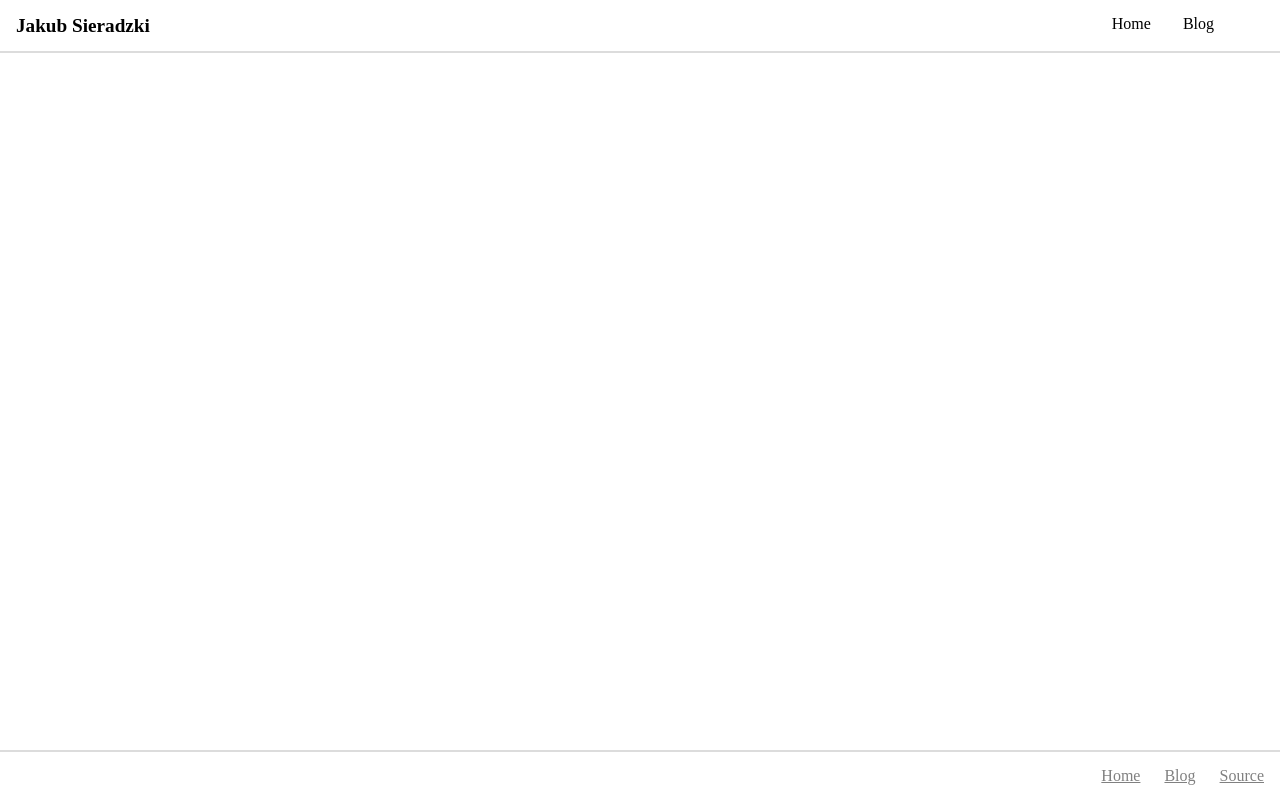
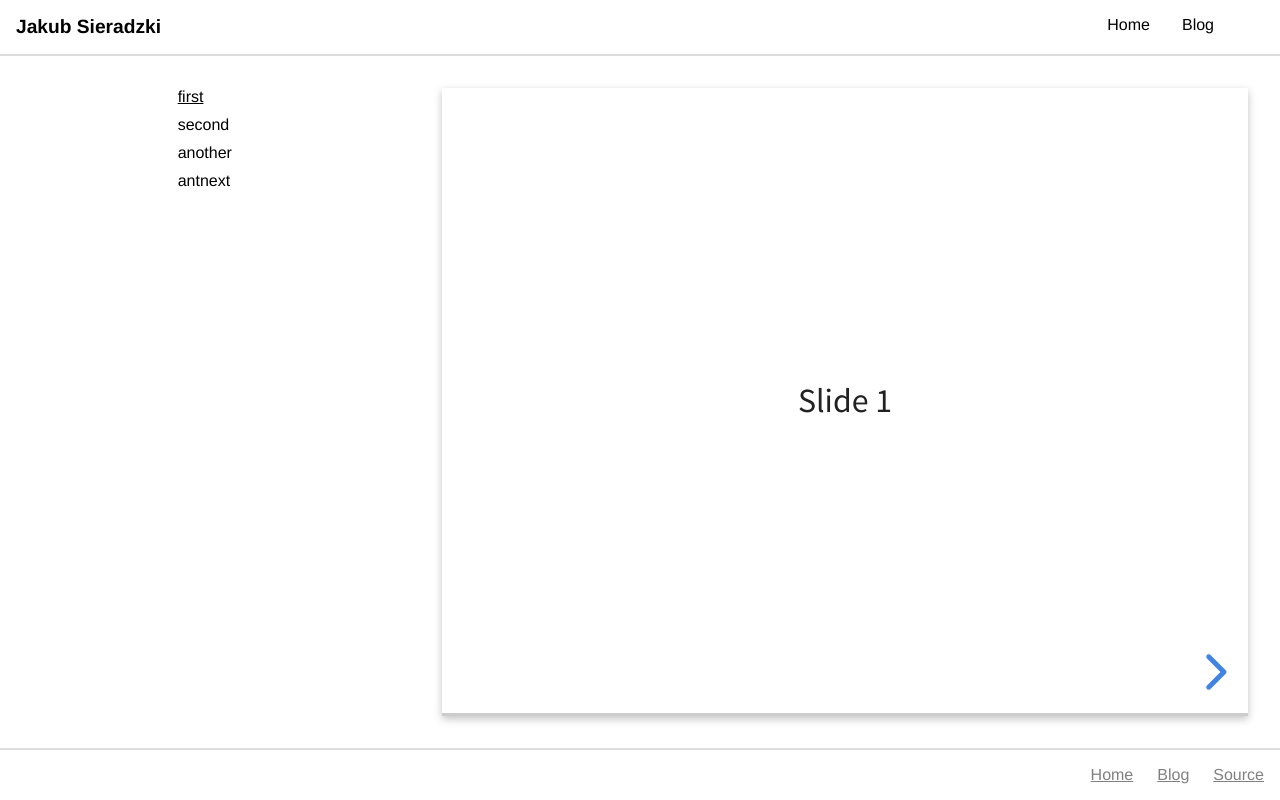
Before and after one commit to jakubsieradzki/mysite, an Eleventy site: page src/blog/first-post/index.njk in a window 1280 px wide. Built offline with nearby package versions, Linux system fonts and the light colour scheme; Eleventy itself is replaced by a stand-in of ours; files that its build step writes are made by us from their sources.

Commit message:
embedded reveal presentation

```diff
--- a/src/_includes/base.njk
+++ b/src/_includes/base.njk
@@ -4,6 +4,7 @@
     <meta charset="utf-8">
     <meta name="viewport" content="width=device-width, initial-scale=1.0, maximum-scale=1.0, user-scalable=no">
     <title>title</title>
+    <link rel="stylesheet" href="/css/reveal/reset.css">
     <link rel="stylesheet" href="/css/base.css">
     {% block styles %}{% endblock %}
   </head>
--- a/src/_includes/reveal-post.njk
+++ b/src/_includes/reveal-post.njk
@@ -1,7 +1,6 @@
 {% extends "base.njk" %}
 {% block styles %}
   <link rel="stylesheet" href="/css/reveal-post.css">
-  <link rel="stylesheet" href="/css/reveal/reset.css">
   <link rel="stylesheet" href="/css/reveal/reveal.css">
   <link rel="stylesheet" href="/css/reveal/theme/white.css">
 {% endblock %}
@@ -10,7 +9,7 @@
   {# TODO - create blocks for nav and slides #}
   <section class="revel-post-container">
     <nav class="post-navigation">
-      {% block slidesNavigation %}{% endblock %}
+      <ul id="post-nav-list"></ul>
     </nav>
     <section class="post-content">
       <div class="reveal">
@@ -26,11 +25,5 @@
   <script src="/js/reveal/reveal.js"></script>
   <script src="/js/reveal/plugin/markdown/markdown.js"></script>
   <script src="/js/svg/svg.min.js"></script>
-  <script>
-    Reveal.initialize({
-      hash: true,
-      // Learn about plugins: https://revealjs.com/plugins/
-      plugins: [RevealMarkdown]
-    })
-  </script
+  <script src="/js/reveal-post.js" defer></script>
 {% endblock %}
--- a/src/blog/first-post/index.njk
+++ b/src/blog/first-post/index.njk
@@ -3,9 +3,9 @@ title: First blog post!
 ---
 {% extends "reveal-post.njk" %}
 
-{% block slidesNavigation %}{% endblock %}
-
 {% block slides %}
   <section id="first">Slide 1</section>
   <section id="second">Slide 2</section>
+  <section id="another">another</section>
+  <section id="antnext">and another one</section>
 {% endblock %}
--- a/src/css/reveal-post.css
+++ b/src/css/reveal-post.css
@@ -3,3 +3,30 @@
   display: flex;
   flex-direction: row;
 }
+
+.post-navigation {
+  width: 30vw;
+  padding: 2rem;
+  display: flex;
+  justify-content: center;
+}
+
+#post-nav-list li {
+  list-style: none;
+  padding-bottom: 10px;
+}
+
+#post-nav-list li.active {
+  text-decoration: underline;
+}
+
+.post-content {
+  width: 70vw;
+  padding: 2rem;
+}
+
+.reveal {
+  /* border: rgba(0, 0, 255, .2) solid 2px; */
+  /* box-shadow: 6px 6px 2px 1px rgba(0, 0, 255, .2); */
+  box-shadow: rgba(0, 0, 0, 0.24) 0px 3px 8px;
+}
--- /dev/null
+++ b/src/js/reveal-post.js
@@ -0,0 +1,49 @@
+
+function initReveal() {
+  Reveal.initialize({
+    hash: true,
+    embedded: true,
+    // Learn about plugins: https://revealjs.com/plugins/
+    plugins: [RevealMarkdown]
+  }).then(() => {
+    createNavigation()
+    initEvents()
+  })
+}
+
+function createNavigation() {
+  const navList = document.querySelector(".post-navigation > ul")
+  const currentSlideId = document.querySelector(".slides section.present").id
+  document.querySelectorAll(".slides > section")
+    .forEach(slide => {
+      const slideId = slide.id
+      const listElement = navListElement(slideId)
+      if (currentSlideId === slideId) {
+        listElement.classList.add("active")
+      }
+      navList.appendChild(listElement)
+    })
+}
+
+function navListElement(slideId) {
+  const listElement = document.createElement("li")
+  listElement.id = "list-item-" + slideId
+  listElement.textContent = slideId
+  return listElement
+}
+
+function initEvents() {
+
+  Reveal.on('slidechanged', event => {
+    // event.previousSlide, event.currentSlide, event.indexh, event.indexv
+    const slideId = event.currentSlide.id;
+    const activeElement = document.querySelector('#post-nav-list li.active')
+    const currentElement = document.querySelector("#post-nav-list li#list-item-" + slideId)
+    if (activeElement.id !== currentElement.id) {
+      activeElement.classList.remove("active")
+      currentElement.classList.add("active")
+    }
+});
+}
+
+initReveal()
```
